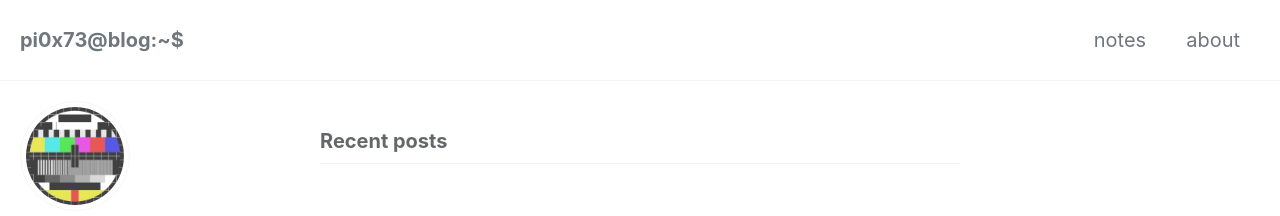
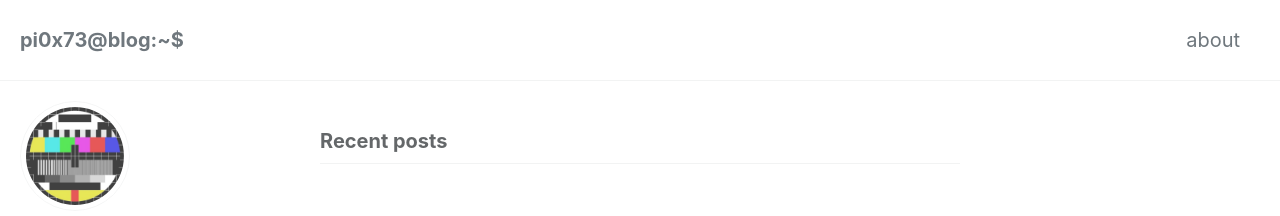
Before and after one commit to suldod/suldod.github.io.bak, a Jekyll site: the page built from index.html, in a window 1280 px wide and 1193 px high. Shown: the top 216 px of the window. Built offline with Jekyll 4.4.1, drawn with Linux system fonts in a browser that asks for light colours; cached includes are drawn as plain includes; the list of posts is cut into pages by our own code.

Commit message:
Update navigation.yml

```diff
--- a/_data/navigation.yml
+++ b/_data/navigation.yml
@@ -2,8 +2,6 @@
 main:
   # - title: "Quick-Start Guide"
   #   url: https://mmistakes.github.io/minimal-mistakes/docs/quick-start-guide/
-  - title: "notes"
-    url: https://pi0x73.gitbook.io/notes/
   - title: "about"
     url: /about/
   # - title: "Sample Collections"
```
